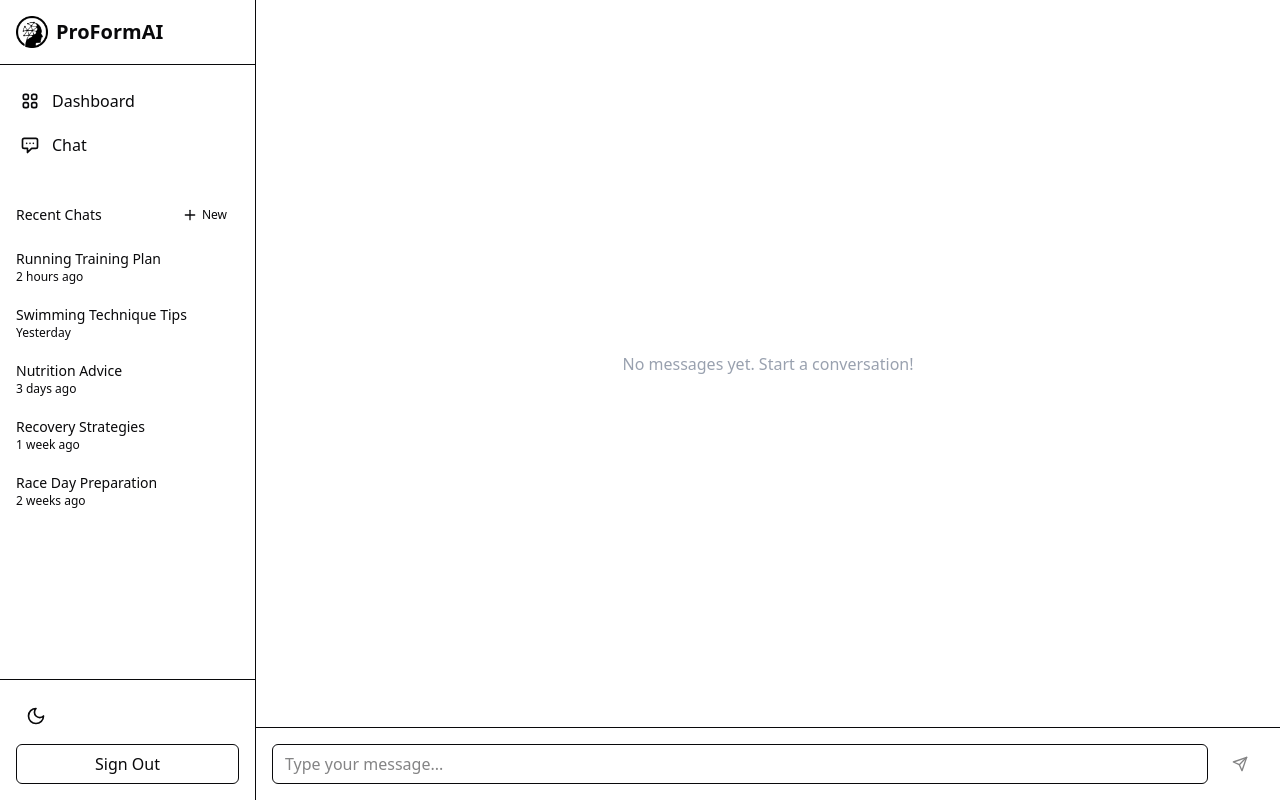
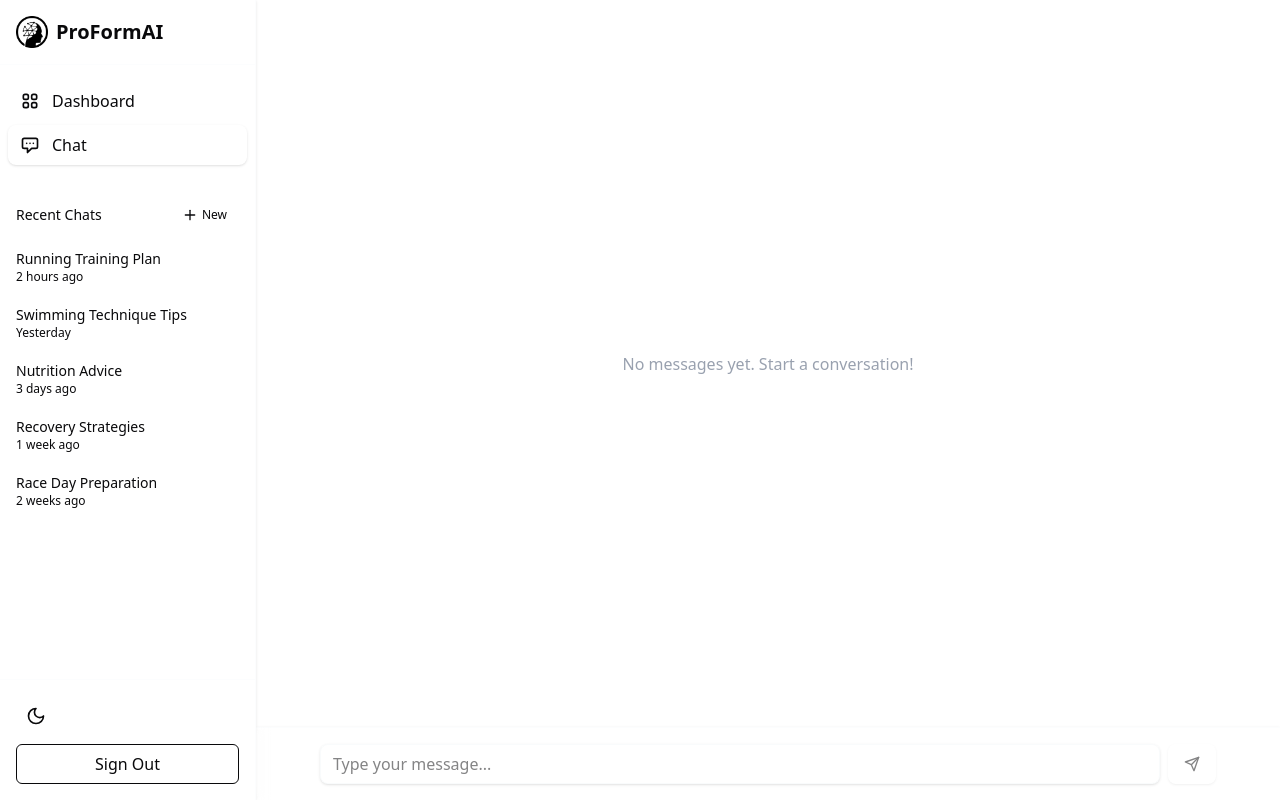
Before and after one commit to francotechadmin/sport-platform, a Next.js app: page /chat in a window 1280 px wide. Built offline with nearby package versions, Linux system fonts and the light colour scheme.

Commit message:
Enhance Sidebar and ChatInterface components with improved styling and responsiveness, including backdrop blur effects, shadow enhancements, and consistent border styling for better visual coherence across mobile and desktop views.

```diff
--- a/src/components/layout/sidebar.tsx
+++ b/src/components/layout/sidebar.tsx
@@ -80,7 +80,7 @@ export function Sidebar({ title = "ProFormAI" }: SidebarProps) {
     <>
       {/* Mobile Header */}
       <div
-        className="md:hidden fixed top-0 left-0 right-0 z-20 border-b bg-background"
+        className="md:hidden fixed top-0 left-0 right-0 z-20 border-b border-slate-200/10 dark:border-slate-700/30 shadow-sm bg-background/95 backdrop-blur-sm"
         style={{ backgroundColor: "hsl(var(--background))" }}
       >
         <div className="flex items-center justify-between p-4">
@@ -145,7 +145,7 @@ export function Sidebar({ title = "ProFormAI" }: SidebarProps) {
       {/* Mobile Overlay */}
       {isMobileOpen && (
         <div
-          className="md:hidden fixed inset-0 bg-black/50 z-30"
+          className="md:hidden fixed inset-0 bg-black/50 backdrop-blur-sm z-30"
           onClick={() => setIsMobileOpen(false)}
         />
       )}
@@ -153,15 +153,15 @@ export function Sidebar({ title = "ProFormAI" }: SidebarProps) {
       {/* Sidebar */}
       <div
         className={`
-          fixed top-0 left-0 z-40 h-full w-64 border-r flex flex-col transform transition-transform duration-200 ease-in-out
-          md:translate-x-0 bg-background
+          fixed top-0 left-0 z-40 h-full w-64 border-r border-slate-200/10 dark:border-slate-700/30 shadow-sm flex flex-col transform transition-transform duration-200 ease-in-out
+          md:translate-x-0 bg-background/95 backdrop-blur-sm
           ${isMobileOpen ? "translate-x-0" : "-translate-x-full"}
           md:static md:z-0
         `}
         style={{ backgroundColor: "hsl(var(--background))" }}
       >
         {/* Desktop header - hidden on mobile */}
-        <div className="p-4 border-b hidden md:block">
+        <div className="p-4 border-b border-slate-200/10 dark:border-slate-700/30 hidden md:block">
           <Link
             href="/dashboard"
             className="font-bold text-xl flex items-center gap-2"
@@ -190,7 +190,7 @@ export function Sidebar({ title = "ProFormAI" }: SidebarProps) {
 
         {/* Mobile close button - only visible on mobile */}
         <div
-          className="p-4 border-b flex justify-between items-center md:hidden"
+          className="p-4 border-b border-slate-200/10 dark:border-slate-700/30 flex justify-between items-center md:hidden"
           style={{ backgroundColor: "hsl(var(--background))" }}
         >
           <div className="flex items-center gap-2">
@@ -244,10 +244,10 @@ export function Sidebar({ title = "ProFormAI" }: SidebarProps) {
         >
           <Link
             href="/dashboard"
-            className={`flex items-center px-3 py-2 rounded-md ${
+            className={`flex items-center px-3 py-2 rounded-lg transition-all duration-200 ${
               isActive("/dashboard")
-                ? "bg-primary text-primary-foreground"
-                : "hover:bg-muted"
+                ? "bg-primary/90 text-primary-foreground shadow-sm"
+                : "hover:bg-muted/70"
             }`}
           >
             <svg
@@ -269,10 +269,10 @@ export function Sidebar({ title = "ProFormAI" }: SidebarProps) {
 
           <Link
             href="/chat"
-            className={`flex items-center px-3 py-2 rounded-md ${
+            className={`flex items-center px-3 py-2 rounded-lg transition-all duration-200 ${
               isActive("/chat")
-                ? "bg-primary text-primary-foreground"
-                : "hover:bg-muted"
+                ? "bg-primary/90 text-primary-foreground shadow-sm"
+                : "hover:bg-muted/70"
             }`}
           >
             <svg
@@ -321,7 +321,7 @@ export function Sidebar({ title = "ProFormAI" }: SidebarProps) {
                   <li key={convo.id}>
                     <Link
                       href={`/chat?id=${convo.id}`}
-                      className="flex flex-col rounded-lg p-2 text-sm hover:bg-muted"
+                      className="flex flex-col rounded-lg p-2 text-sm hover:bg-muted/70 transition-colors duration-200"
                     >
                       <span className="font-medium">{convo.title}</span>
                       <span className="text-xs text-muted-foreground">
@@ -336,7 +336,7 @@ export function Sidebar({ title = "ProFormAI" }: SidebarProps) {
         </nav>
 
         <div
-          className="p-4 border-t flex flex-col gap-2"
+          className="p-4 border-t border-slate-200/10 dark:border-slate-700/30 flex flex-col gap-2"
           style={{ backgroundColor: "hsl(var(--background))" }}
         >
           <ThemeToggle />
--- a/src/components/ui/chat-interface.tsx
+++ b/src/components/ui/chat-interface.tsx
@@ -92,17 +92,17 @@ export default function ChatInterface() {
             }`}
           >
             {message.role !== "user" && (
-              <Avatar className="h-8 w-8">
-                <div className="bg-primary text-primary-foreground flex h-full w-full items-center justify-center rounded-full text-xs">
+              <Avatar className="h-8 w-8 ring-1 ring-slate-200/20 dark:ring-slate-700/30">
+                <div className="bg-primary/90 text-primary-foreground flex h-full w-full items-center justify-center rounded-full text-xs shadow-sm">
                   AI
                 </div>
               </Avatar>
             )}
             <Card
-              className={`max-w-[80%] md:max-w-[90%] ${
+              className={`max-w-[80%] md:max-w-[90%] shadow-sm border-0 ${
                 message.role === "user"
-                  ? "bg-primary text-primary-foreground"
-                  : "bg-muted"
+                  ? "bg-primary/90 text-primary-foreground"
+                  : "bg-muted/80 backdrop-blur-sm"
               }`}
             >
               <CardContent className="p-3">
@@ -126,8 +126,8 @@ export default function ChatInterface() {
               </CardContent>
             </Card>
             {message.role === "user" && (
-              <Avatar className="h-8 w-8">
-                <div className="bg-slate-300 dark:bg-slate-700 flex h-full w-full items-center justify-center rounded-full text-xs">
+              <Avatar className="h-8 w-8 ring-1 ring-slate-200/20 dark:ring-slate-700/30">
+                <div className="bg-slate-300/90 dark:bg-slate-700/90 flex h-full w-full items-center justify-center rounded-full text-xs shadow-sm">
                   <User className="h-4 w-4 text-white" />
                 </div>
               </Avatar>
@@ -137,12 +137,12 @@ export default function ChatInterface() {
 
         {isLoading && (
           <div className="flex items-center justify-start gap-3">
-            <Avatar className="h-8 w-8">
-              <div className="bg-primary text-primary-foreground flex h-full w-full items-center justify-center rounded-full text-xs">
+            <Avatar className="h-8 w-8 ring-1 ring-slate-200/20 dark:ring-slate-700/30">
+              <div className="bg-primary/90 text-primary-foreground flex h-full w-full items-center justify-center rounded-full text-xs shadow-sm">
                 AI
               </div>
             </Avatar>
-            <Card className="max-w-[80%] md:max-w-[90%] bg-muted">
+            <Card className="max-w-[80%] md:max-w-[90%] bg-muted/80 backdrop-blur-sm border-0 shadow-sm">
               <CardContent className="p-3">
                 <p className="animate-pulse">Thinking...</p>
               </CardContent>
@@ -151,7 +151,7 @@ export default function ChatInterface() {
         )}
 
         {error && (
-          <div className="rounded-md bg-red-50 dark:bg-red-900/20 p-4 text-red-700 dark:text-red-400 text-sm">
+          <div className="rounded-lg border border-red-200/30 dark:border-red-900/30 bg-red-50/90 dark:bg-red-900/20 p-4 text-red-700 dark:text-red-400 text-sm shadow-sm backdrop-blur-sm">
             Error: {error.message || "Something went wrong"}
           </div>
         )}
@@ -161,10 +161,10 @@ export default function ChatInterface() {
       </div>
 
       {/* Message input */}
-      <div className="border-t p-4 w-full shrink-0">
-        <form onSubmit={onSubmit} className="flex items-end gap-2 w-full">
+      <div className="border-t border-slate-200/10 dark:border-slate-700/30 bg-background/80 backdrop-blur-sm p-4 w-full shrink-0 shadow-sm">
+        <form onSubmit={onSubmit} className="flex items-end gap-2 w-full max-w-4xl mx-auto">
           <Input
-            className="flex-1 min-h-10 rounded-md text-base"
+            className="flex-1 min-h-10 rounded-lg border-slate-200/20 dark:border-slate-700/40 bg-background/90 backdrop-blur-sm shadow-sm focus-visible:ring-1 focus-visible:ring-slate-300/50 dark:focus-visible:ring-slate-700/50 text-base"
             placeholder="Type your message..."
             value={input}
             onChange={handleInputChange}
@@ -173,7 +173,11 @@ export default function ChatInterface() {
             spellCheck="true"
             style={{ fontSize: "16px" }}
           />
-          <Button type="submit" disabled={isLoading || !input.trim()}>
+          <Button
+            type="submit"
+            disabled={isLoading || !input.trim()}
+            className="rounded-lg shadow-sm"
+          >
             <svg
               xmlns="http://www.w3.org/2000/svg"
               width="24"
```
